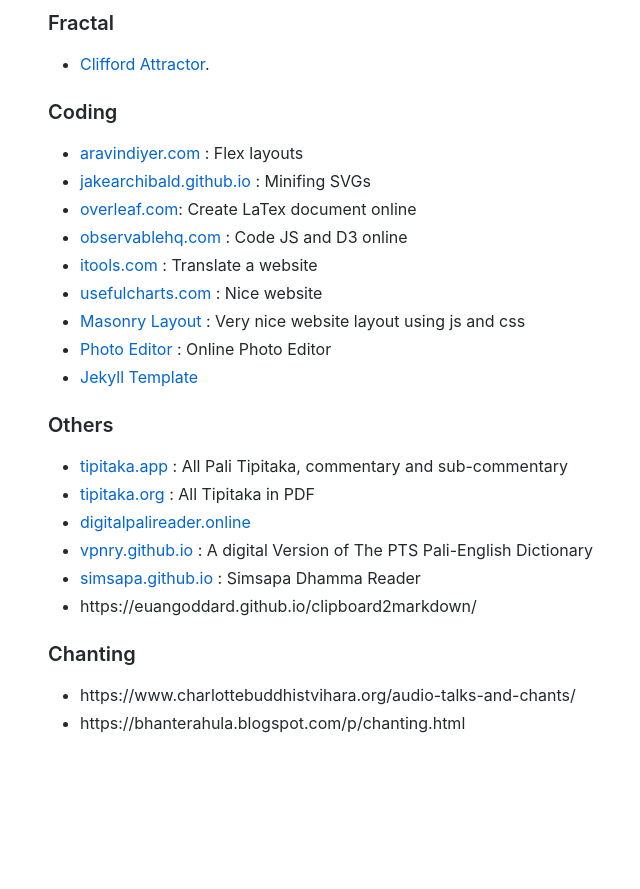
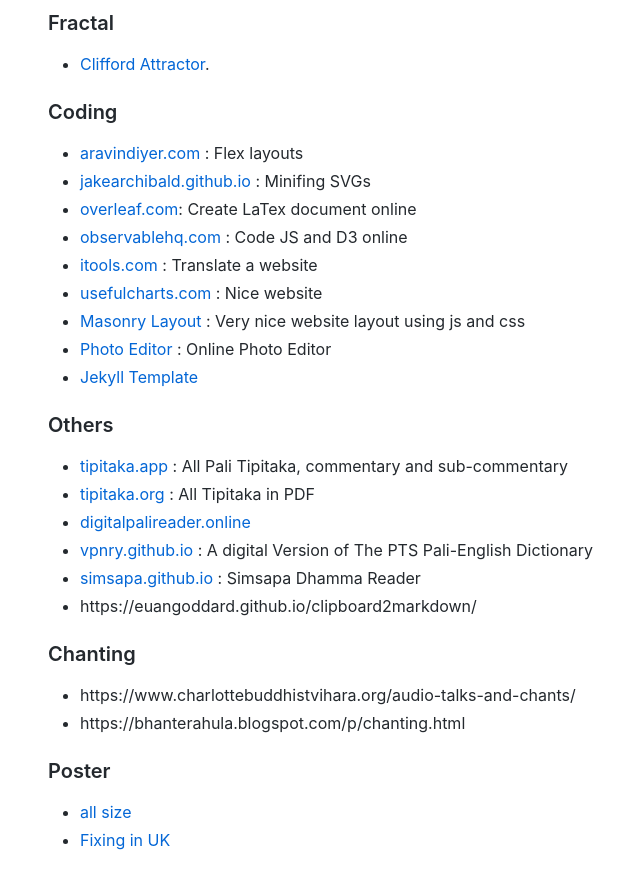
Before and after one commit to cittadhammo/old-personal-website, a Jekyll site: the page built from links.md, in a window 1280 px wide and 900 px high, scrolled down 1674 px. Shown: the top 889 px of the window, without its empty margins (102-742 px from the left). Built offline with Jekyll 4.4.1, drawn with Linux system fonts in a browser that asks for light colours; before the commit the page ends 2457 px from its top, so only the background shows below that.

Commit message:
Update links.md

```diff
--- a/links.md
+++ b/links.md
@@ -88,3 +88,8 @@
 
 - https://www.charlottebuddhistvihara.org/audio-talks-and-chants/
 - https://bhanterahula.blogspot.com/p/chanting.html
+
+### Poster
+
+- [all size](https://www.bannerworld.co.uk/product/a0-satin-poster-printing/)
+- [Fixing in UK](https://www.hfe-signs.co.uk/accessories-fixings.php)
```
